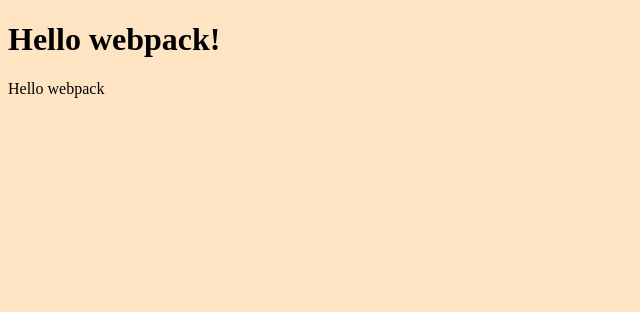
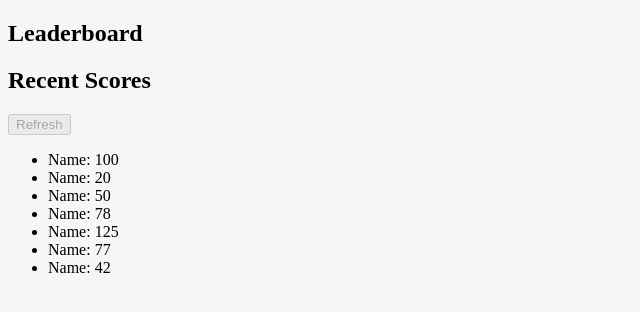
Before and after one commit to leopiresgoss/leaderboard, a website built with webpack: page src/index.html in a window 1280 px wide. Shown: the whole page, without its empty margins (0-640 px from the left). Built offline with nearby package versions, Linux system fonts and the light colour scheme.

Commit message:
Adapt home page to wireframe and add section recent scores

```diff
--- a/src/index.html
+++ b/src/index.html
@@ -3,9 +3,28 @@
 <head>
     <meta charset="UTF-8">
     <meta name="viewport" content="width=device-width, initial-scale=1.0">
-    <title>Webpack Exercise</title>
+    <title>Leaderboard</title>
 </head>
 <body>
-    <h1>Hello webpack!</h1>
+    <nav>
+        <h1>Leaderboard</h1>
+    </nav>
+    <div class="container">
+        <section id="recente-scores">
+            <div class="section-head">
+                <h2>Recent Scores</h2>
+                <button disabled="disabled">Refresh</button>
+            </div>
+            <ul class="scores">
+                <li>Name: 100</li>
+                <li>Name: 20</li>
+                <li>Name: 50</li>
+                <li>Name: 78</li>
+                <li>Name: 125</li>
+                <li>Name: 77</li>
+                <li>Name: 42</li>
+            </ul>
+        </section>
+    </div>
 </body>
 </html>
--- a/src/index.js
+++ b/src/index.js
@@ -1,12 +1 @@
 import './style.css';
-
-function component() {
-  const element = document.createElement('div');
-
-  // Lodash, now imported by this script
-  element.innerHTML = 'Hello webpack';
-
-  return element;
-}
-
-document.body.appendChild(component());
--- a/src/style.css
+++ b/src/style.css
@@ -1,3 +1,3 @@
 body {
-  background-color: bisque;
+  background: #F5F6F7;
 }
```
Also changed, not shown: dist/index.html, dist/main.js.
